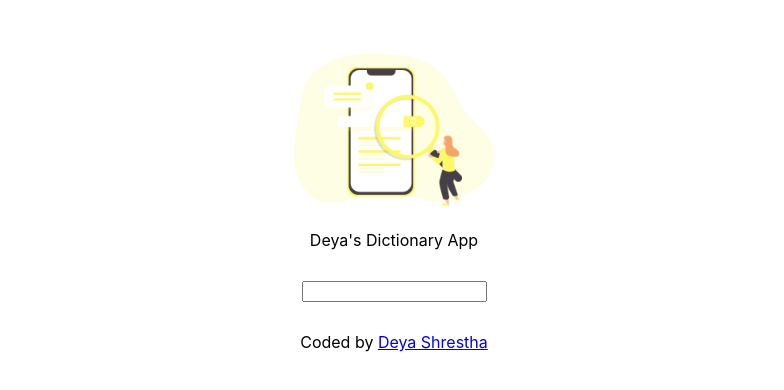
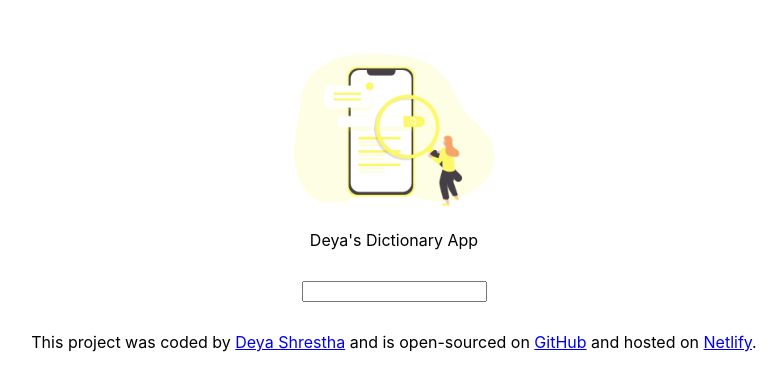
Before and after one commit to DeyaSHTA93/dictionary-project, a React (Create React App) app: page / in a window 1280 px wide. Shown: the top 390 px of the page, without its empty margins (246-1030 px from the left). Built offline with nearby package versions, Linux system fonts and the light colour scheme.

Commit message:
Added source to GitHub and Netlify

```diff
--- a/src/App.js
+++ b/src/App.js
@@ -14,13 +14,31 @@ export default function App() {
           <Dictionary />
         </main>
         <footer className="App-footer">
-          Coded by{" "}
+          This project was coded by{" "}
           <a
             href="https://pensive-goldwasser-b5f98d.netlify.app/index.html"
             target="_blank"
+            rel="noreferrer"
           >
-            Deya Shrestha{" "}
+            Deya Shrestha
+          </a>{" "}
+          and is open-sourced on{" "}
+          <a
+            href="https://github.com/DeyaSHTA93/dictionary-project"
+            target="_blank"
+            rel="noreferrer"
+          >
+            GitHub
+          </a>{" "}
+          and hosted on{" "}
+          <a
+            href="https://stupefied-mccarthy-6bb50e.netlify.app/"
+            target="_blank"
+            rel="noreferrer"
+          >
+            Netlify
           </a>
+          .
         </footer>
       </div>
     </div>
```
